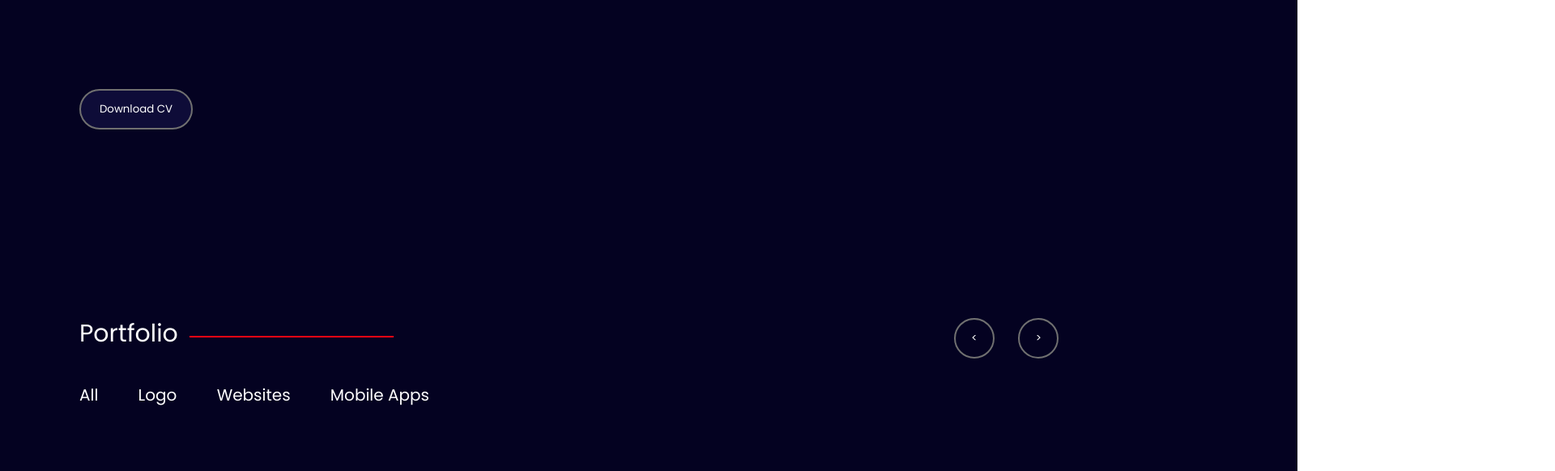
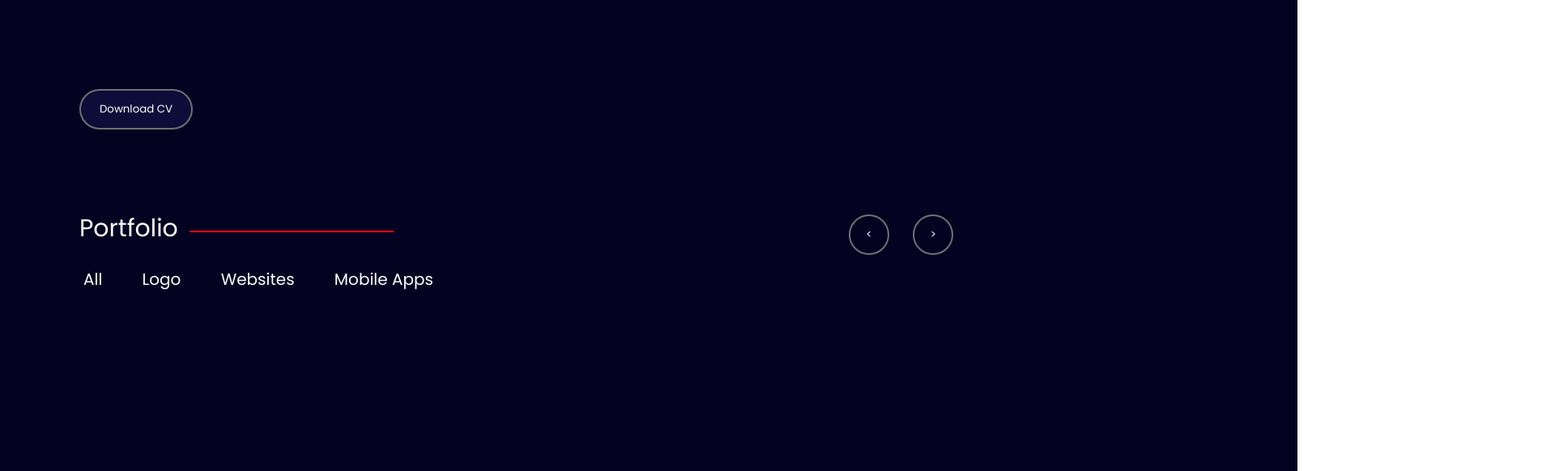
Before and after one commit to Tengo17/Freexd, a plain HTML site: page index.html in a window 1280 px wide. Shown: the part 1382-1964 px from the top of the page at 81% size, 1920 px wide, since content can reach past the window. Drawn offline with Linux system fonts and the light colour scheme.

Commit message:
portfolio

```diff
--- a/assets/css/style.css
+++ b/assets/css/style.css
@@ -251,7 +251,7 @@ h2	{
 }
 .layer0 {
 	position: absolute;
-	width: 500px;
+	width: 400px;
 	top: 160px;
 	left: 650px;
 	border: 45px solid #0E0C38;
@@ -261,14 +261,14 @@ h3 {
 	font-size: 30px;
 	font-weight: normal;
 	position: relative;
-	top: 450px;
+	top: 320px;
 
 }
 .line2 {
 	width: 250px;
  	border: 1px solid #FF0513;
  	position: relative;
- 	top: 400px;
+ 	top: 270px;
  	right: 280px;
 }
 .left {
@@ -292,8 +292,8 @@ cursor: pointer;
 }
 .leftright {
 	position: relative;
-	top: 368px;
-	left: 1080px;
+	top: 240px;
+	left: 950px;
 	z-index: 5;
 }
 .links a {
@@ -301,8 +301,8 @@ cursor: pointer;
 	font-size: 20px;
 	margin-left: 45px;
 	position: relative;
-	right: 1125px;
-	top: 30px;
+	right: 990px;
+	top: 15px;
 	z-index: 5;
 }
 .links a:hover {
@@ -313,7 +313,7 @@ cursor: pointer;
 	z-index: 2;
 	width: 1700px;
 	position: relative;
-	right: 400px;
+	right: 392px;
 
 }
 .images img {
@@ -342,7 +342,7 @@ cursor: pointer;
 	position: relative;
 	top: 1890px;
 	z-index: 1;
-	left: 410px;
+	left: 420px;
 	font-weight: normal;
 
 }
```
